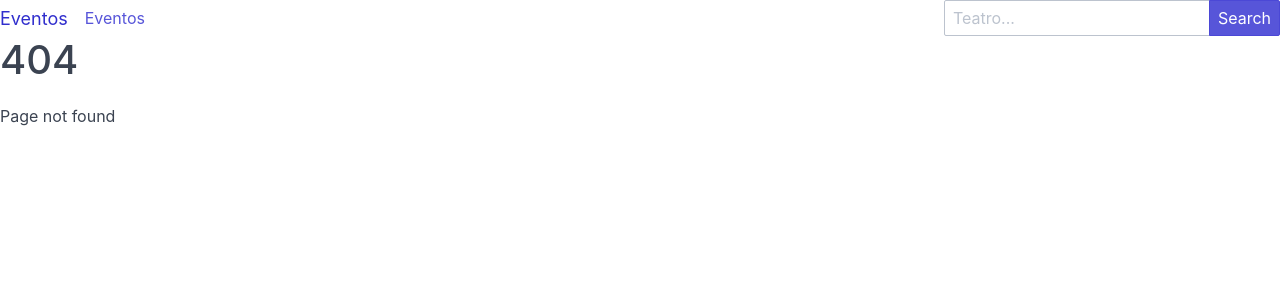
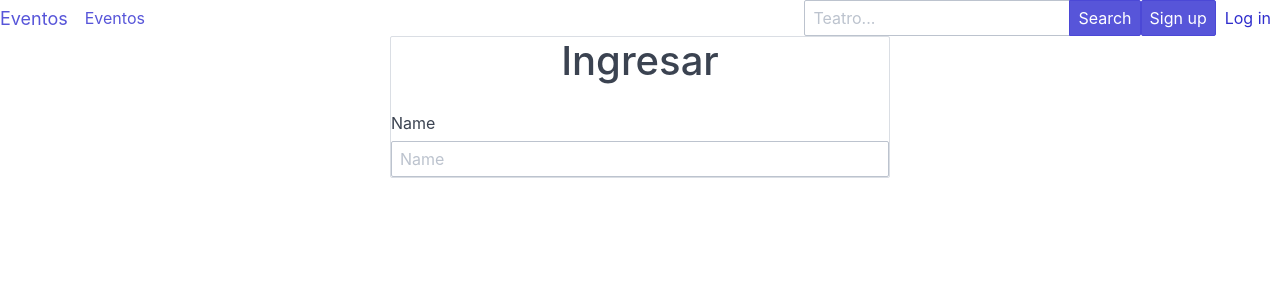
Before and after one commit to tjor75/integrador-frontend, a React (Vite) app: page /login in a window 1280 px wide. Before the commit this address had no page. Shown: the top 300 px of the page. Built offline with nearby package versions, Linux system fonts and the light colour scheme.

Commit message:
Iniciar form login

```diff
--- a/src/App.css
+++ b/src/App.css
@@ -1,13 +1,11 @@
 @import url("assets/spectre-0.5.9/spectre.min.css");
+@import url("assets/spectre-0.5.9/spectre-icons.min.css");
 
-body {
+#root {
   display: flex;
   flex-direction: column;
 }
 
-header {
-  flex: 1;
-}
 main {
   flex: auto;
 }
--- a/src/App.jsx
+++ b/src/App.jsx
@@ -1,19 +1,27 @@
+import { useState } from 'react'
 import { BrowserRouter, Route, Routes } from 'react-router-dom'
+import { GlobalContext } from './context/GlobalContext'
 import Layout from './pages/Layout'
 import HomePage from './pages/HomePage'
 import NoEncontradoPage from './pages/NoEncontradoPage'
 import './App.css'
+import LoginPage from './pages/LoginPage'
 
 function App() {
+  const [currentUser, setCurrentUser] = useState(null);
+
   return (
+    <GlobalContext.Provider value={{ currentUser, setCurrentUser }}>
       <BrowserRouter>
         <Routes>
           <Route path="/" element={<Layout />}>
-          <Route index element={<HomePage />} />
-          <Route path="*" element={<NoEncontradoPage />} />
+            <Route index          element={<HomePage />} />
+            <Route path="/login"  element={<LoginPage />} />
+            <Route path="*"       element={<NoEncontradoPage />} />
           </Route>
         </Routes>
       </BrowserRouter>
+    </GlobalContext.Provider>
   )
 }
 
--- a/src/components/Header/index.jsx
+++ b/src/components/Header/index.jsx
@@ -1,16 +1,34 @@
+import { useContext } from "react";
 import { NavLink } from "react-router-dom";
 import Navbar from "../UI/Navbar";
 import SearchBar from "../UI/SearchBar";
+import HeaderUser from "../UI/HeaderUser";
+import { GlobalContext } from "../../context/GlobalContext";
 
 export default function Header() {
+    const { user } = useContext(GlobalContext);
+
     return (
         <header className="navbar">
             <section className="navbar-section">
-                <NavLink target="/" className="navbar-brand mr-2">Eventos</NavLink>
+                <NavLink className="navbar-brand mr-2" to="/">Eventos</NavLink>
                 <Navbar />
             </section>
             <section className="navbar-section">
                 <SearchBar />
+                {
+                    user ?
+                    <HeaderUser user={user} />
+                    :
+                    <>
+                        <NavLink className="btn btn-primary" to="/signup">
+                            Sign up
+                        </NavLink>
+                        <NavLink className="btn btn-link" to="/login">
+                            Log in
+                        </NavLink>
+                    </>
+                }
             </section>
         </header>
     )
--- /dev/null
+++ b/src/components/UI/HeaderUser/index.jsx
@@ -0,0 +1,10 @@
+export default function HeaderUser({ user }) {
+    return (
+        <>
+            <p>{user.name} {user.email}</p>
+            <button className="btn btn-primary">
+                <i className="icon icon-shutdown"></i>
+            </button>
+        </>
+    );
+}
--- /dev/null
+++ b/src/context/GlobalContext.jsx
@@ -0,0 +1,3 @@
+import { createContext } from "react";
+
+export const GlobalContext = createContext();
--- /dev/null
+++ b/src/pages/LoginPage/LoginPage.css
@@ -0,0 +1,11 @@
+.login {
+    display: flex;
+    justify-content: center;
+}
+.login .card {
+    min-width: 500px;
+    height: fit-content;
+}
+.login .card h1 {
+    text-align: center;
+}
--- /dev/null
+++ b/src/pages/LoginPage/index.jsx
@@ -0,0 +1,23 @@
+import { useContext } from "react";
+import { Navigate } from "react-router-dom";
+import { GlobalContext } from "../../context/GlobalContext";
+import "./LoginPage.css";
+
+export default function LoginPage() {
+    const { currentUser, setCurrentUser } = useContext(GlobalContext);
+
+    return (
+        currentUser ?
+        <Navigate to="/" replace />
+        :
+        <main className="login">
+            <div className="card">
+                <h1>Ingresar</h1>
+                <div className="form-group">
+                    <label className="form-label" for="input-example-1">Name</label>
+                    <input className="form-input" type="text" id="input-example-1" placeholder="Name" />
+                </div>
+            </div>
+        </main>
+    );
+}
```
Also changed, not shown: 1 other file (tests, documents, lock files or other folders). Lines whose indentation alone changed are shown as unchanged.
